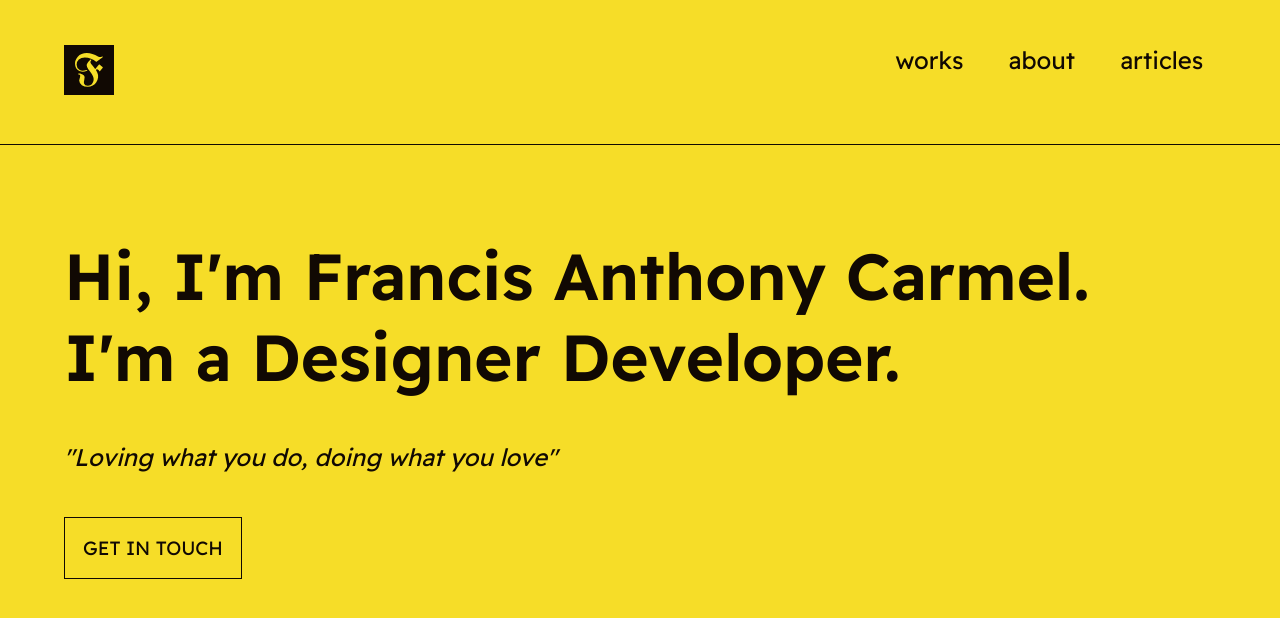
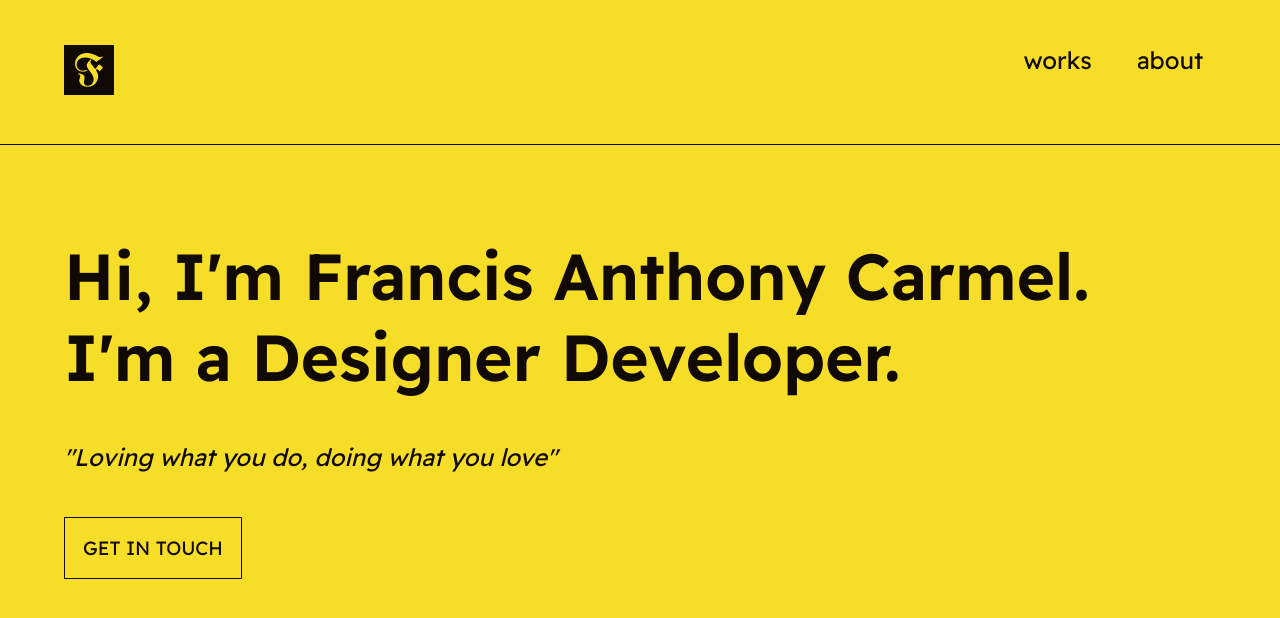
Before and after one commit to franthormel/franthormel.github.io, a Jekyll site: the page built from index.html, in a window 1280 px wide. Shown: the top 618 px of the page. Built offline with Jekyll 4.4.1, drawn with Linux system fonts in a browser that asks for light colours.

Commit message:
Remove articles page

```diff
--- a/_data/routes.yml
+++ b/_data/routes.yml
@@ -6,6 +6,3 @@
 
 - name: about
   link: /about.html
-
-- name: articles
-  link: /articles.html
--- a/articles.html
+++ /dev/null
@@ -1,5 +0,0 @@
----
-title: Articles
----
-
-{% include placeholder.html emote="(╯°□°）╯︵ ┻━┻" text="Sorry, no articles." %}
```
